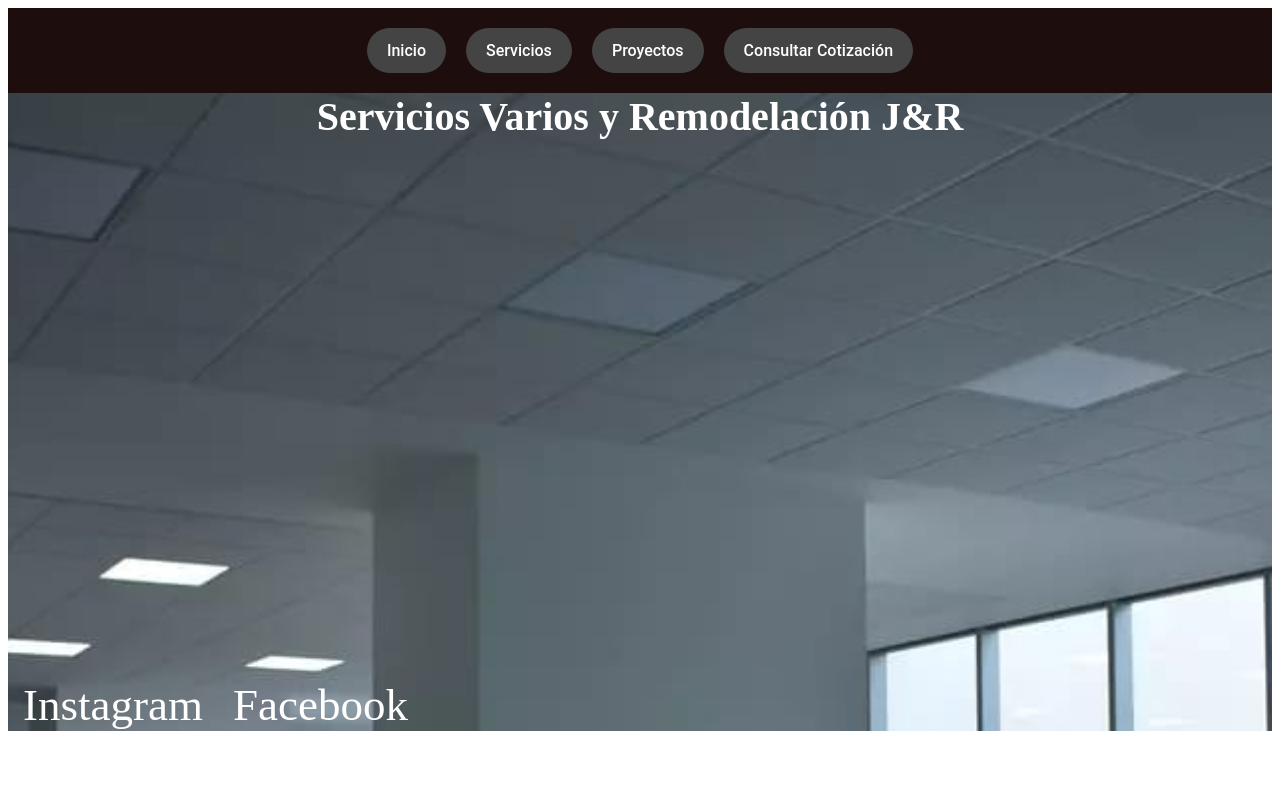
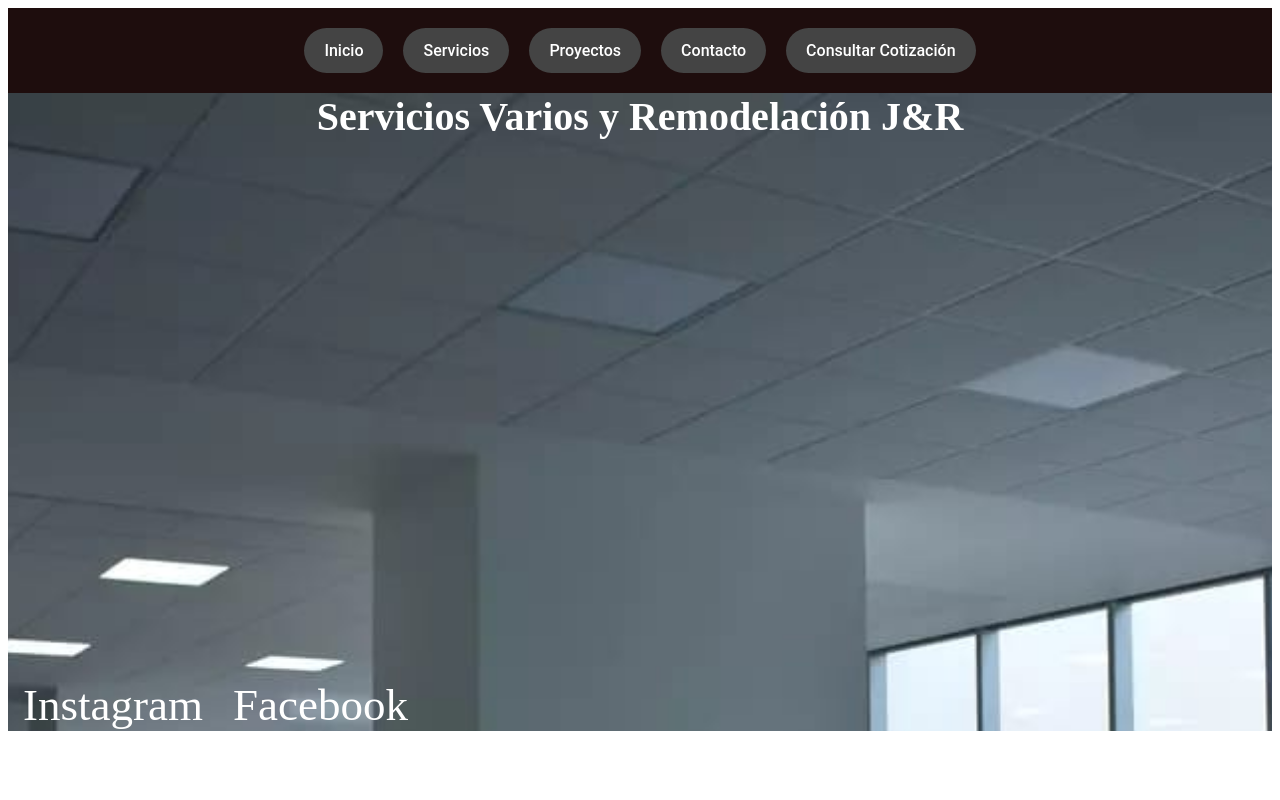
Before and after one commit to LeylaAlonzo/sistema_webS, an Angular app: page / in a window 1280 px wide. Shown: the top 800 px of the page. Built offline with nearby package versions, Linux system fonts and the light colour scheme.

Commit message:
Actualización del sitio web

```diff
--- a/angular.json
+++ b/angular.json
@@ -40,7 +40,7 @@
                 {
                   "type": "initial",
                   "maximumWarning": "500kb",
-                  "maximumError": "1mb"
+                  "maximumError": "400kb"
                 },
                 {
                   "type": "anyComponentStyle",
--- a/src/app/app.component.html
+++ b/src/app/app.component.html
@@ -5,7 +5,7 @@
 
     <a routerLink="/servicios" class="nav-link">Servicios</a>
     <a routerLink="/proyectos" class="nav-link">Proyectos</a>
-
+    <a routerLink="/contacto" class="nav-link">Contacto</a>
 
     <a routerLink="/seguimiento-cotizacion" class="nav-link">Consultar Cotización</a>
 
```
Also changed, not shown: 3 other files (tests, documents, lock files or other folders).
